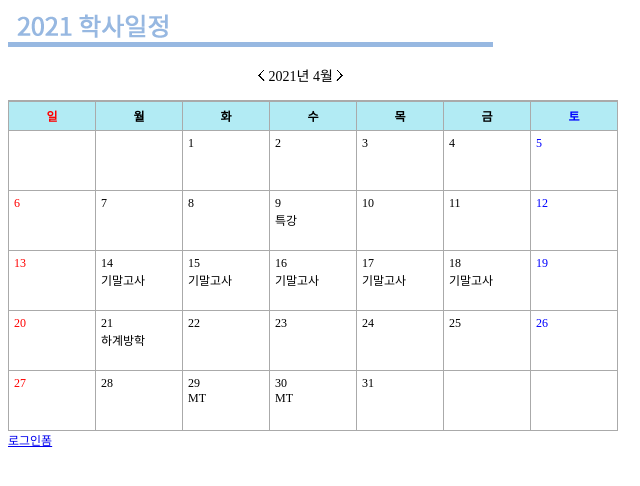
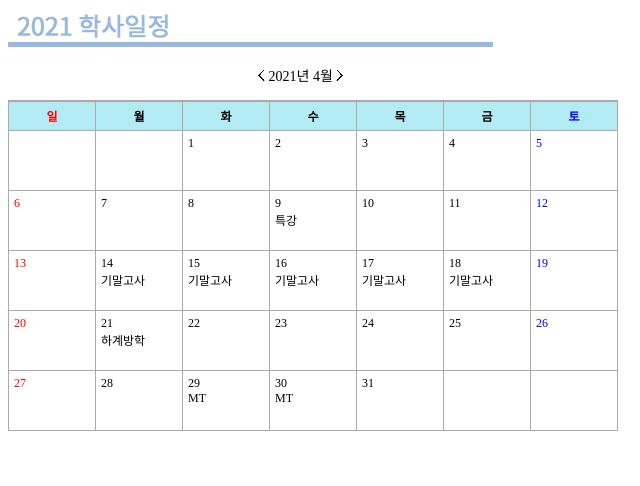
Before and after one commit to leesongevn/d, a plain HTML site: page index.html in a window 1280 px wide. Shown: the full height of the page, 0-640 px from the left. Drawn offline with Linux system fonts and the light colour scheme.

Commit message:
Update index.html

```diff
--- a/index.html
+++ b/index.html
@@ -114,6 +114,5 @@
           <td></td>
         </tr>
     </table>
-    <a href="2.html">로그인폼</a>
   </body>
 </html>
```
